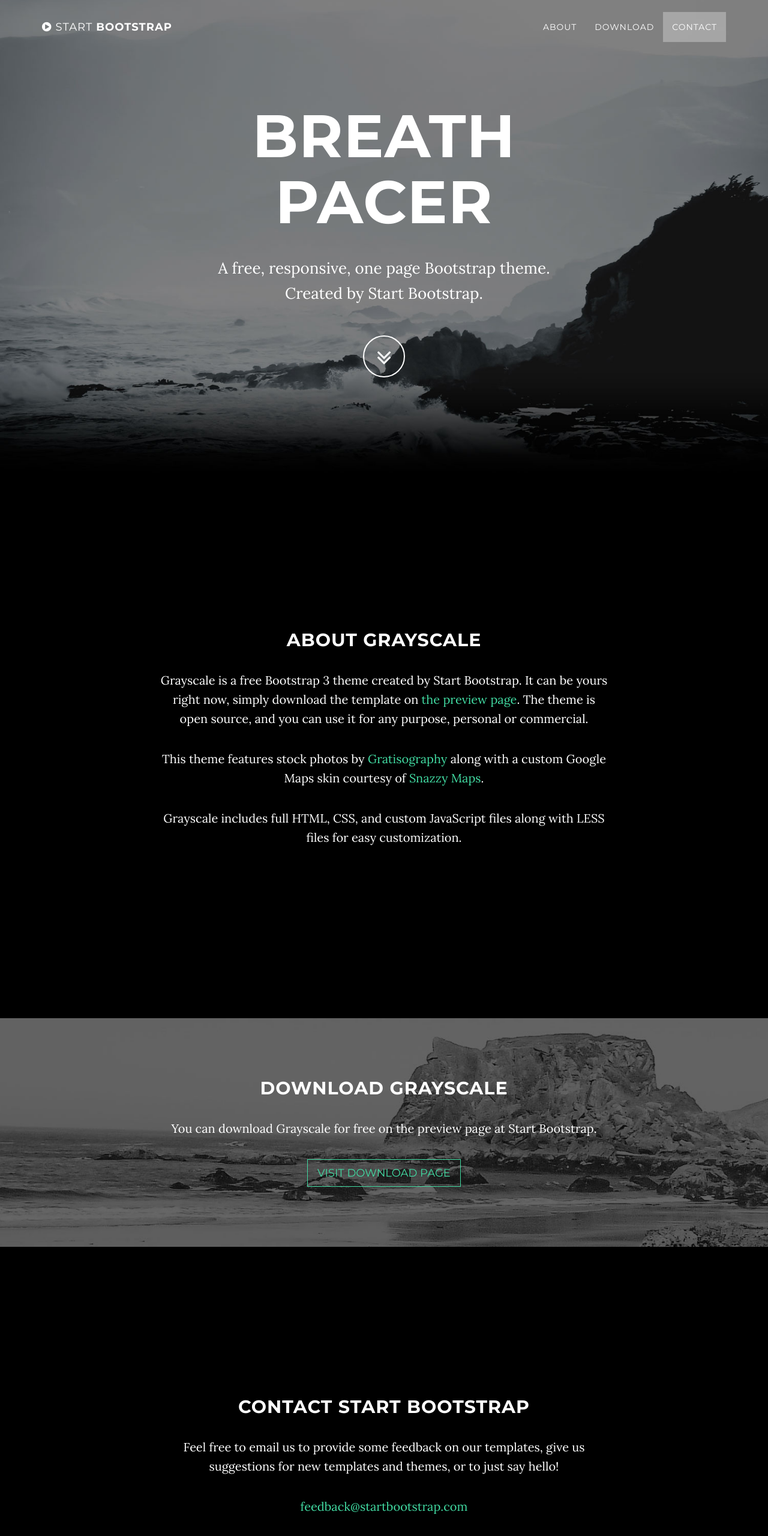
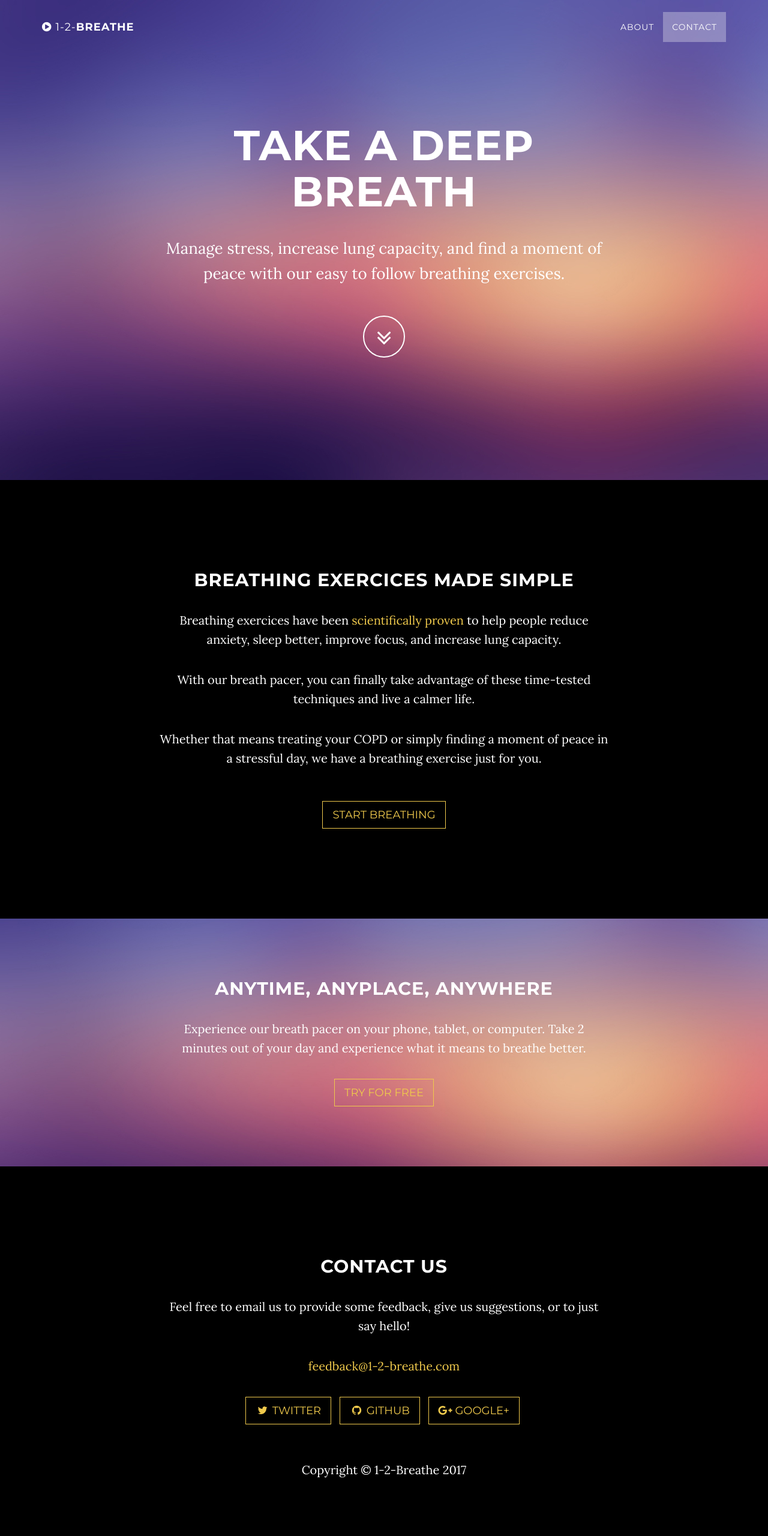
Before and after one commit to eldain/take-a-breath, a website: page front/index.html in a window 1280 px wide. Shown: the top 2560 px of the page at 60% size. After the commit the page ends 2516 px from the top, so only its background shows below. Drawn offline with nearby package versions, Linux system fonts and the light colour scheme; some packages are replaced by stand-ins of ours.

Commit message:
Updated Copy and styling

```diff
--- a/front/css/grayscale.css
+++ b/front/css/grayscale.css
@@ -39,7 +39,7 @@
   }
 }
 a {
-  color: #42DCA3;
+  color: #EFC94C;
   -webkit-transition: all 0.2s ease-in-out;
   -moz-transition: all 0.2s ease-in-out;
   transition: all 0.2s ease-in-out;
@@ -124,7 +124,7 @@
   padding: 100px 0;
   text-align: center;
   color: white;
-  background: url(../img/intro-bg.jpg) no-repeat bottom center scroll;
+  background: url(../img/gradient-background.jpeg) no-repeat bottom center scroll;
   background-color: black;
   -webkit-background-size: cover;
   -moz-background-size: cover;
@@ -147,7 +147,7 @@
     padding: 0;
   }
   .intro .intro-body .brand-heading {
-    font-size: 100px;
+    font-size: 70px;
   }
   .intro .intro-body .intro-text {
     font-size: 26px;
@@ -224,7 +224,7 @@
   width: 100%;
   padding: 50px 0;
   color: white;
-  background: url(../img/downloads-bg.jpg) no-repeat center center scroll;
+  background: url(../img/gradient-background.jpeg) no-repeat center center scroll;
   background-color: black;
   -webkit-background-size: cover;
   -moz-background-size: cover;
@@ -238,7 +238,7 @@
 }
 @media (min-width: 767px) {
   .content-section {
-    padding-top: 250px;
+    padding-top: 150px;
   }
   .download-section {
     padding: 100px 0;
@@ -258,16 +258,16 @@
   border-radius: 0;
 }
 .btn-default {
-  border: 1px solid #42DCA3;
-  color: #42DCA3;
+  border: 1px solid #EFC94C;
+  color: #EFC94C;
   background-color: transparent;
 }
 .btn-default:hover,
 .btn-default:focus {
-  border: 1px solid #42DCA3;
+  border: 1px solid #EFC94C;
   outline: none;
   color: black;
-  background-color: #42DCA3;
+  background-color: #EFC94C;
 }
 ul.banner-social-buttons {
   margin-top: 0;
--- a/front/index.html
+++ b/front/index.html
@@ -20,7 +20,7 @@
     <link href="https://fonts.googleapis.com/css?family=Montserrat:400,700" rel="stylesheet" type="text/css">
 
     <!-- Theme CSS -->
-    <link href="css/grayscale.min.css" rel="stylesheet">
+    <link href="css/grayscale.css" rel="stylesheet">
 
     <!-- HTML5 Shim and Respond.js IE8 support of HTML5 elements and media queries -->
     <!-- WARNING: Respond.js doesn't work if you view the page via file:// -->
@@ -41,7 +41,7 @@
                     Menu <i class="fa fa-bars"></i>
                 </button>
                 <a class="navbar-brand page-scroll" href="#page-top">
-                    <i class="fa fa-play-circle"></i> <span class="light">Start</span> Bootstrap
+                    <i class="fa fa-play-circle"></i> <span class="light">1-2-</span>Breathe
                 </a>
             </div>
 
@@ -54,9 +54,6 @@
                     </li>
                     <li>
                         <a class="page-scroll" href="#about">About</a>
-                    </li>
-                    <li>
-                        <a class="page-scroll" href="#download">Download</a>
                     </li>
                     <li>
                         <a class="page-scroll" href="#contact">Contact</a>
@@ -74,9 +71,8 @@
             <div class="container">
                 <div class="row">
                     <div class="col-md-8 col-md-offset-2">
-                        <h1 class="brand-heading">Breath Pacer</h1>
-                        <p class="intro-text">A free, responsive, one page Bootstrap theme.
-                            <br>Created by Start Bootstrap.</p>
+                        <h1 class="brand-heading">Take a Deep Breath</h1>
+                        <p class="intro-text">Manage stress, increase lung capacity, and find a moment of peace with our easy to follow breathing exercises.</p>
                         <a href="#about" class="btn btn-circle page-scroll">
                             <i class="fa fa-angle-double-down animated"></i>
                         </a>
@@ -90,10 +86,12 @@
     <section id="about" class="container content-section text-center">
         <div class="row">
             <div class="col-lg-8 col-lg-offset-2">
-                <h2>About Grayscale</h2>
-                <p>Grayscale is a free Bootstrap 3 theme created by Start Bootstrap. It can be yours right now, simply download the template on <a href="http://startbootstrap.com/template-overviews/grayscale/">the preview page</a>. The theme is open source, and you can use it for any purpose, personal or commercial.</p>
-                <p>This theme features stock photos by <a href="http://gratisography.com/">Gratisography</a> along with a custom Google Maps skin courtesy of <a href="http://snazzymaps.com/">Snazzy Maps</a>.</p>
-                <p>Grayscale includes full HTML, CSS, and custom JavaScript files along with LESS files for easy customization.</p>
+                <h2>Breathing Exercices made simple</h2>
+                <p>Breathing exercices have been <a href="http://www.health.harvard.edu/mind-and-mood/relaxation-techniques-breath-control-helps-quell-errant-stress-response">scientifically proven</a> to help people reduce anxiety, sleep better, improve focus, and increase lung capacity.</p>
+                <p>With our breath pacer, you can finally take advantage of these time-tested techniques and live a calmer life.</p>
+                <p>Whether that means treating your COPD or simply finding a moment of peace in a stressful day, we have a breathing exercise just for you.</p>
+                <br>
+                <a href="#" class="btn btn-default btn-lg">Start Breathing</a>
             </div>
         </div>
     </section>
@@ -103,9 +101,9 @@
         <div class="download-section">
             <div class="container">
                 <div class="col-lg-8 col-lg-offset-2">
-                    <h2>Download Grayscale</h2>
-                    <p>You can download Grayscale for free on the preview page at Start Bootstrap.</p>
-                    <a href="http://startbootstrap.com/template-overviews/grayscale/" class="btn btn-default btn-lg">Visit Download Page</a>
+                    <h2>Anytime, anyplace, anywhere</h2>
+                    <p>Experience our breath pacer on your phone, tablet, or computer. Take 2 minutes out of your day and experience what it means to breathe better.</p>
+                    <a href="#" class="btn btn-default btn-lg">Try for free</a>
                 </div>
             </div>
         </div>
@@ -115,19 +113,19 @@
     <section id="contact" class="container content-section text-center">
         <div class="row">
             <div class="col-lg-8 col-lg-offset-2">
-                <h2>Contact Start Bootstrap</h2>
-                <p>Feel free to email us to provide some feedback on our templates, give us suggestions for new templates and themes, or to just say hello!</p>
-                <p><a href="mailto:feedback@startbootstrap.com">feedback@startbootstrap.com</a>
-                </p>
+                <h2>Contact Us</h2>
+                <p>Feel free to email us to provide some feedback, give us suggestions, or to just say hello!</p>
+                <p><a href="mailto:feedback@s1-2-breathe.com">feedback@1-2-breathe.com</a></p>
+
                 <ul class="list-inline banner-social-buttons">
                     <li>
-                        <a href="https://twitter.com/SBootstrap" class="btn btn-default btn-lg"><i class="fa fa-twitter fa-fw"></i> <span class="network-name">Twitter</span></a>
+                        <a href="#" class="btn btn-default btn-lg"><i class="fa fa-twitter fa-fw"></i> <span class="network-name">Twitter</span></a>
                     </li>
                     <li>
-                        <a href="https://github.com/IronSummitMedia/startbootstrap" class="btn btn-default btn-lg"><i class="fa fa-github fa-fw"></i> <span class="network-name">Github</span></a>
+                        <a href="https://github.com/eldain/take-a-breath" class="btn btn-default btn-lg"><i class="fa fa-github fa-fw"></i> <span class="network-name">Github</span></a>
                     </li>
                     <li>
-                        <a href="https://plus.google.com/+Startbootstrap/posts" class="btn btn-default btn-lg"><i class="fa fa-google-plus fa-fw"></i> <span class="network-name">Google+</span></a>
+                        <a href="#" class="btn btn-default btn-lg"><i class="fa fa-google-plus fa-fw"></i> <span class="network-name">Google+</span></a>
                     </li>
                 </ul>
             </div>
@@ -135,12 +133,12 @@
     </section>
 
     <!-- Map Section -->
-    <div id="map"></div>
+    <!-- <div id="map"></div> -->
 
     <!-- Footer -->
     <footer>
         <div class="container text-center">
-            <p>Copyright &copy; Your Website 2016</p>
+            <p>Copyright &copy; 1-2-Breathe 2017</p>
         </div>
     </footer>
 
@@ -154,10 +152,10 @@
     <script src="https://cdnjs.cloudflare.com/ajax/libs/jquery-easing/1.3/jquery.easing.min.js"></script>
 
     <!-- Google Maps API Key - Use your own API key to enable the map feature. More information on the Google Maps API can be found at https://developers.google.com/maps/ -->
-    <script type="text/javascript" src="https://maps.googleapis.com/maps/api/js?key=AIzaSyCRngKslUGJTlibkQ3FkfTxj3Xss1UlZDA&sensor=false"></script>
+    <!-- <script type="text/javascript" src="https://maps.googleapis.com/maps/api/js?key=AIzaSyCUPnYCWjeEVd20f5GzjU4eot7F5_--WyE"></script> -->
 
     <!-- Theme JavaScript -->
-    <script src="js/grayscale.min.js"></script>
+    <script src="js/grayscale.js"></script>
 
 </body>
 
--- a/front/js/grayscale.js
+++ b/front/js/grayscale.js
@@ -48,7 +48,7 @@
         zoom: 15,
 
         // The latitude and longitude to center the map (always required)
-        center: new google.maps.LatLng(40.6700, -73.9400), // New York
+        center: new google.maps.LatLng(33.6694444, -117.8222222), // Irvine, CA
 
         // Disables the default Google Maps UI components
         disableDefaultUI: true,
@@ -176,7 +176,7 @@
 
     // Custom Map Marker Icon - Customize the map-marker.png file to customize your icon
     var image = 'img/map-marker.png';
-    var myLatLng = new google.maps.LatLng(40.6700, -73.9400);
+    var myLatLng = new google.maps.LatLng(33.6694444, -117.8222222);
     var beachMarker = new google.maps.Marker({
         position: myLatLng,
         map: map,
```
Also changed, not shown: front/img/gradient-background.jpeg (added).
